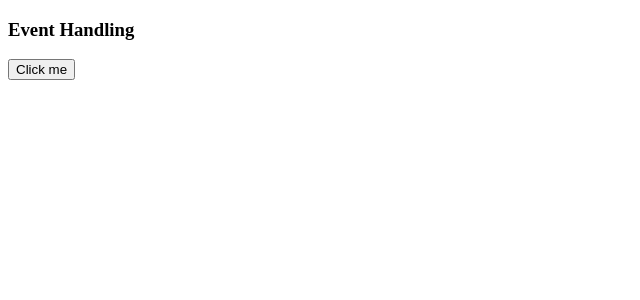
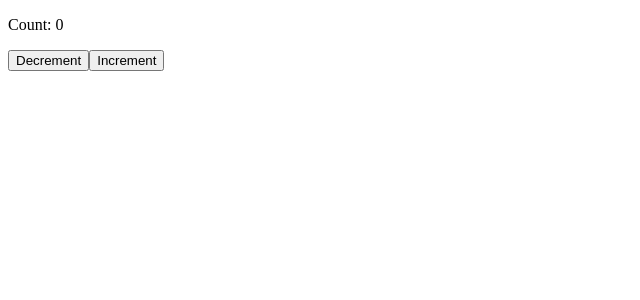
Before and after one commit to corryjnr/react-tsc-demos, a React (Vite) app: page / in a window 1280 px wide. Shown: the top 300 px of the page, without its empty margins (0-640 px from the left). Built offline with nearby package versions, Linux system fonts and the light colour scheme.

Commit message:
useContex with type

```diff
--- a/src/App.tsx
+++ b/src/App.tsx
@@ -1,11 +1,12 @@
-import EventHandling from "./components/EventHandling";
+import CounterContex from "./components/CounterContex";
+import MyProvider from "./components/MyContex";
 
 const App = () => {
   return (
     <div>
-      {/*<FocusInput />*/}
-      {/*<ContactForm />*/}
-      <EventHandling />
+      <MyProvider>
+        <CounterContex />
+      </MyProvider>
     </div>
   );
 };
--- /dev/null
+++ b/src/components/CounterContex.tsx
@@ -0,0 +1,14 @@
+import { FC, useContext } from "react";
+import { MyContext } from "./MyContex";
+
+const CounterContex: FC = () => {
+  const { count, increment, decrement } = useContext(MyContext);
+  return (
+    <div>
+      <p>Count: {count}</p>
+      <button onClick={decrement}>Decrement</button>
+      <button onClick={increment}>Increment</button>
+    </div>
+  );
+};
+export default CounterContex;
--- /dev/null
+++ b/src/components/MyContex.tsx
@@ -0,0 +1,34 @@
+import { createContext, FC, ReactNode, useState } from "react";
+
+interface MyContextProps {
+  count: number;
+  increment: () => void;
+  decrement: () => void;
+}
+
+export const MyContext = createContext<MyContextProps>({
+  count: 0,
+  increment: () => {},
+  decrement: () => {},
+});
+
+interface MyProviderProps {
+  children: ReactNode;
+}
+
+const MyProvider: FC<MyProviderProps> = ({ children }) => {
+  const [count, setCount] = useState<number>(0);
+  const increment = () => {
+    setCount(count + 1);
+  };
+  const decrement = () => {
+    setCount(count - 1);
+  };
+  return (
+    <MyContext.Provider value={{ count, increment, decrement }}>
+      {children}
+    </MyContext.Provider>
+  );
+};
+
+export default MyProvider;
```
